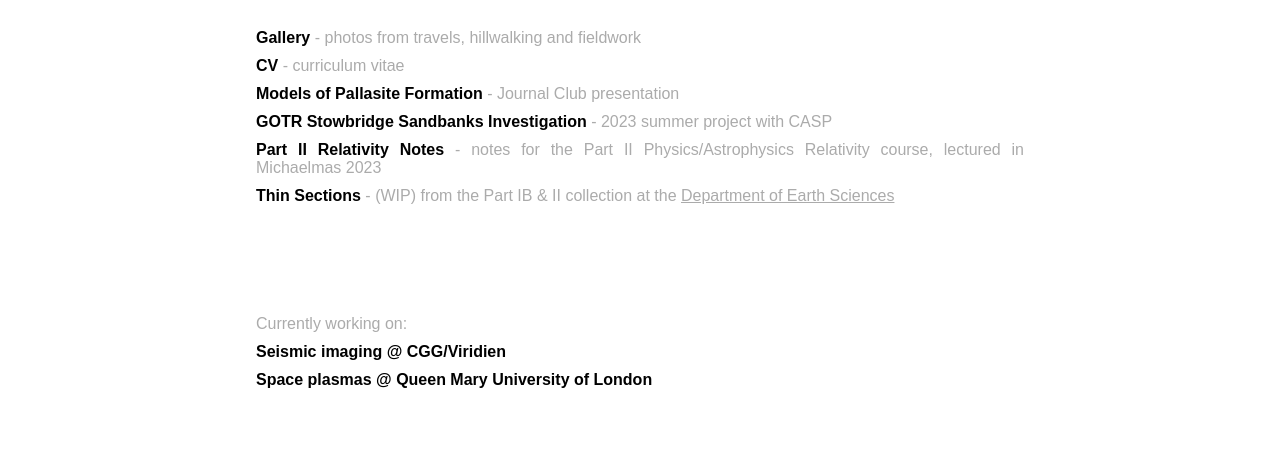
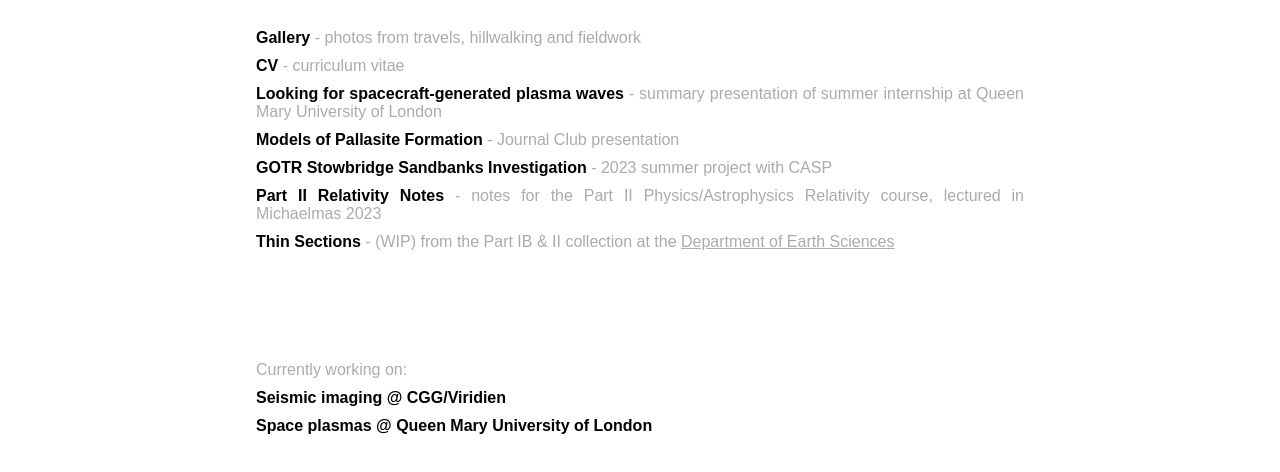
Before and after one commit to frozenglobe/frozenglobe.github.io, a plain HTML site: page notes-resources/index.html in a window 1280 px wide. Shown: the part 156-628 px from the top of the page. Drawn offline with Linux system fonts and the light colour scheme.

Commit message:
sat_plasma upload

```diff
--- a/notes-resources/index.html
+++ b/notes-resources/index.html
@@ -30,6 +30,7 @@
 <div class="txtnormal">
   <p><a href="field" class="linkedtext">Gallery</a> - photos from travels, hillwalking and fieldwork</p>
   <p><a href="../documents/cv.pdf" target="_blank" class="linkedtext">CV</a> - curriculum vitae</p>
+  <p><a href="../documents/sat_plasma.pdf" target="_blank" class="linkedtext">Looking for spacecraft-generated plasma waves</a> - summary presentation of summer internship at Queen Mary University of London</p>
   <p><a href="../documents/pallasite-formation.pdf" target="_blank" class="linkedtext">Models of Pallasite Formation</a> - Journal Club presentation</p>
   <p><a href="../documents/ouse-sands-extended.pdf" target="_blank" class="linkedtext">GOTR Stowbridge Sandbanks Investigation</a> - 2023 summer project with CASP</p>
   <p><a href="../documents/pt_II_relativity.pdf" target="_blank" class="linkedtext">Part II Relativity Notes</a> - notes for the Part II Physics/Astrophysics Relativity course, lectured in Michaelmas 2023</p>
```
Also changed, not shown: 1 other file.
